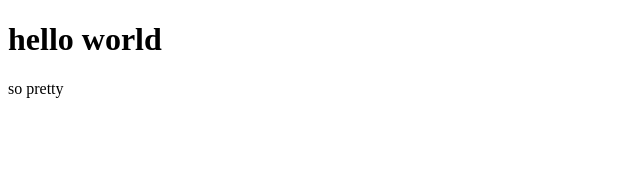
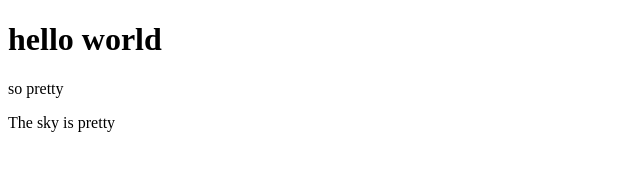
Before and after one commit to dera-nnamani/git-beginning, a plain HTML site: page Index.html in a window 1280 px wide. Shown: the whole page, without its empty margins (0-640 px from the left). Drawn offline with Linux system fonts and the light colour scheme.

Commit message:
testing second

```diff
--- a/Index.html
+++ b/Index.html
@@ -8,5 +8,6 @@
   <body>
     <h1>hello world</h1>
     <p>so pretty</p>
+    <p>The sky is pretty</p>
   </body>
 </html>
--- /dev/null
+++ b/app.js
@@ -0,0 +1 @@
+console.log("helloworld");
```
